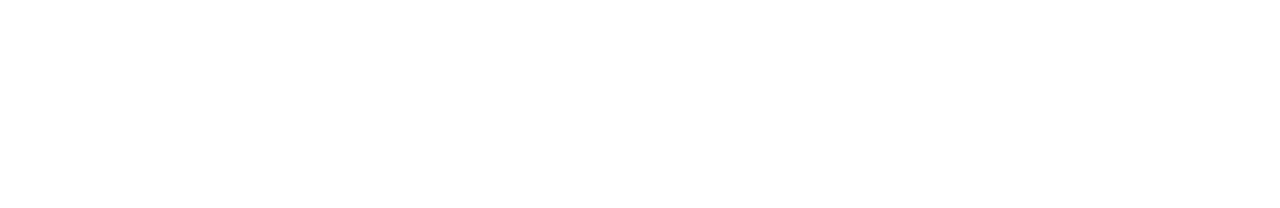
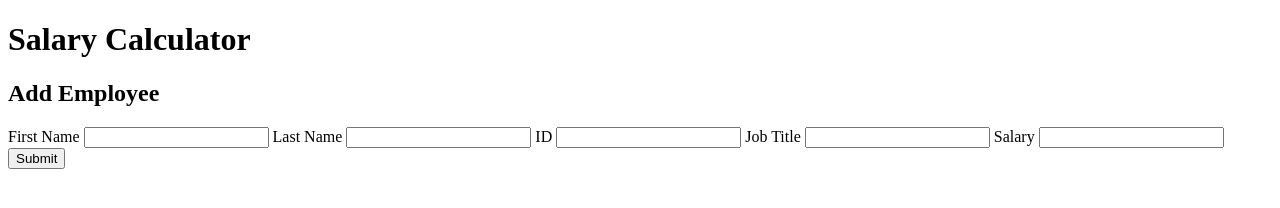
Before and after one commit to aherrion25/weekend-jquery-salary-calculator, a plain HTML site: page index.html in a window 1280 px wide. Drawn offline with Linux system fonts and the light colour scheme.

Commit message:
Add input fields to html file, create an submit button

```diff
--- a/index.html
+++ b/index.html
@@ -8,6 +8,22 @@
     <title>Salary Calculator</title>
 </head>
 <body>
-
+    <header>
+        <h1>Salary Calculator</h1>
+    </header>
+    <div id="content">
+        <h2>Add Employee</h2>
+        <label for="first-name">First Name</label>
+        <input type="text" id="first-name">
+        <label for="last-name">Last Name</label>
+        <input type="text" id="last-name">
+        <label for="idNumber">ID</label>
+        <input type="text" id="first-name">
+        <label for="job-title">Job Title</label>
+        <input type="text" id="job-title">
+        <label for="salary">Salary</label>
+        <input type="number" id="salary">
+        <button id="submit-Btn">Submit</button>
+    </div>
 </body>
 </html>
--- a/scripts/client.js
+++ b/scripts/client.js
@@ -0,0 +1 @@
+//console.log('script sourced');
```
Also changed, not shown: 1 other file.
